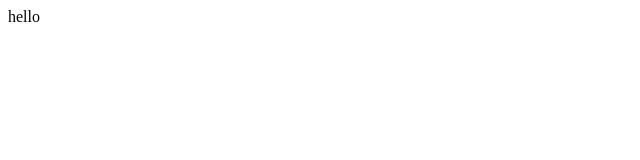
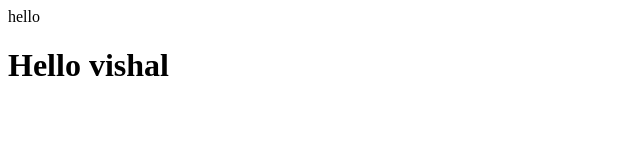
Before and after one commit to httpvishal07/index.html, a plain HTML site: page index.html in a window 1280 px wide. Shown: the whole page, without its empty margins (0-640 px from the left). Drawn offline with Linux system fonts and the light colour scheme.

```diff
--- a/index.html
+++ b/index.html
@@ -1 +1,2 @@
 <p> hello </p>
+<h1>Hello vishal</h1>
```
